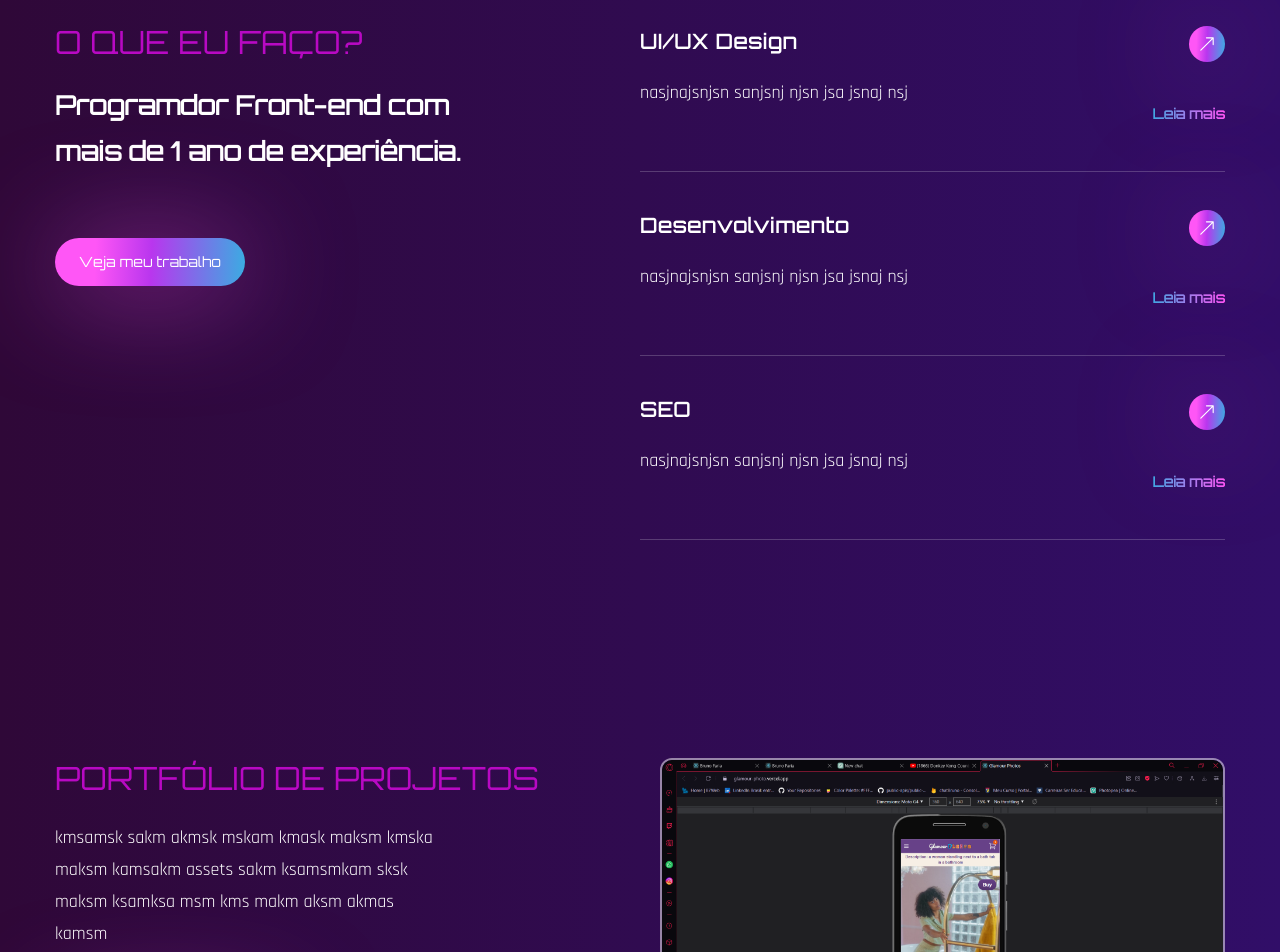
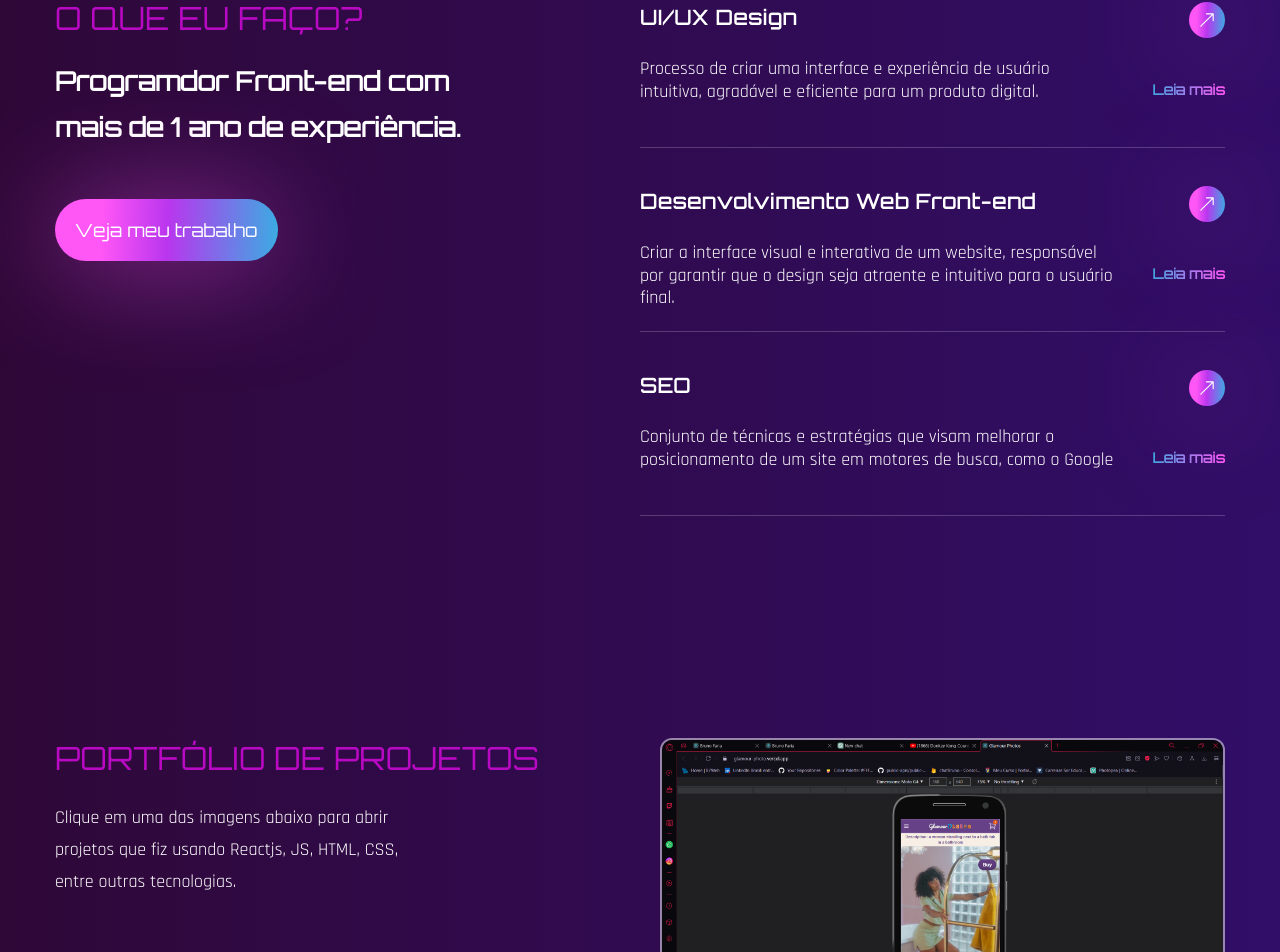
Before and after one commit to BrunoFaria93/portfolio-bruno, a React (Create React App) app in the folder portfolioProject/: page / in a window 1280 px wide. Shown: the part 1810-2762 px from the top of the page. Built offline with nearby package versions, Linux system fonts and the light colour scheme; the HTML template or start-up script is replaced by a standard one; a web font is replaced by a local one.

Commit message:
Preenchi campos de texto e coloquei destino para alguns links

```diff
--- a/portfolioProject/src/components/About.js
+++ b/portfolioProject/src/components/About.js
@@ -49,7 +49,7 @@ const About = () => {
               | Styled Components | Material UI | Chakra UI | SCRUM | Tailwind |
               NextJs
             </p>
-            <div className="flex justify-start items-center gap-x-6 lg:gap-x-10 mb-12 mt-5">
+            <div className="flex justify-start items-center gap-x-6 lg:gap-x-10 mb-12 mt-8">
               <div className="flex flex-col justify-center items-center">
                 <div className="text-[40px] font-tertiary text-gradient mb-2">
                   {inView ? <CountUp start={0} end={13} duration={3} /> : <></>}
--- a/portfolioProject/src/components/Header.js
+++ b/portfolioProject/src/components/Header.js
@@ -1,7 +1,7 @@
 import React from "react";
 const Header = () => {
     return (
-        <header className="py-8 bg-transparent relative overflow-hidden">
+        <header className="py-5 bg-transparent relative overflow-hidden">
             <div className="container mx-auto">
                 <div className="flex justify-between items-center">
                     {/* <a href="#">
--- a/portfolioProject/src/components/Services.js
+++ b/portfolioProject/src/components/Services.js
@@ -2,22 +2,22 @@ import React from "react";
 import { BsArrowUpRight } from "react-icons/bs";
 import { motion } from "framer-motion";
 import { fadeIn } from "../variants";
-
+import { Link } from "react-scroll";
 const services = [
   {
     name: "UI/UX Design",
-    description: "nasjnajsnjsn sanjsnj njsn jsa jsnaj nsj",
-    link: "Leia mais",
+    description: "Processo de criar uma interface e experiência de usuário intuitiva, agradável e eficiente para um produto digital.",
+    link: "https://blog.cubos.academy/ux-ui-design-guia-completo/#:~:text=menus%20e%20tipografia.-,O%20objetivo%20do%20UI%20design%20é%20criar%20uma%20interface%20visual,uso%20contínuo%20e%20a%20fidelização.",
   },
   {
-    name: "Desenvolvimento",
-    description: "nasjnajsnjsn sanjsnj njsn jsa jsnaj nsj",
-    link: "Leia mais",
+    name: "Desenvolvimento Web Front-end",
+    description: "Criar a interface visual e interativa de um website, responsável por garantir que o design seja atraente e intuitivo para o usuário final.",
+    link: "https://ebaconline.com.br/blog/desenvolvedor-front-end-o-que-faz#:~:text=O%20profissional%20desenvolvedor%20front-end,como%20HTML%2C%20CSS%20e%20JavaScript.",
   },
   {
     name: "SEO",
-    description: "nasjnajsnjsn sanjsnj njsn jsa jsnaj nsj",
-    link: "Leia mais",
+    description: "Conjunto de técnicas e estratégias que visam melhorar o posicionamento de um site em motores de busca, como o Google",
+    link: "https://resultadosdigitais.com.br/marketing/o-que-e-seo/",
   },
 ];
 
@@ -40,7 +40,11 @@ const Services = () => {
             <h3 className="h3 max-w-[455px] mb-16">
               Programdor Front-end com mais de 1 ano de experiência.
             </h3>
-            <button className="btn btn-sm">Veja meu trabalho</button>
+            <Link to="work" activeClass="active" smooth={true} spy={true}>
+                <a href="work" className="btn p-5">
+                  Veja meu trabalho
+                </a>
+              </Link>
           </motion.div>
           <motion.div
             variants={fadeIn("left", 0.5)}
@@ -70,13 +74,13 @@ const Services = () => {
                     </div>
                     <div className="flex flex-col flex-1 items-end">
                       <a
-                        href="#"
+                        href={link}
                         className="btn w-9 h-9 mb-[42px] flex justify-center items-center"
                       >
                         <BsArrowUpRight />
                       </a>
-                      <a href="#" className="text-gradient text-sm">
-                        {link}
+                      <a href={link} className="text-gradient text-sm">
+                        Leia mais
                       </a>
                     </div>
                   </div>
--- a/portfolioProject/src/components/Work.js
+++ b/portfolioProject/src/components/Work.js
@@ -25,24 +25,30 @@ const Work = () => {
                 Portfólio de Projetos <br />
               </h2>
               <p className="max-w-sm mb-16">
-                kmsamsk sakm akmsk mskam kmask maksm kmska maksm kamsakm assets
-                sakm ksamsmkam sksk maksm ksamksa msm kms makm aksm akmas kamsm
+                Clique em uma das imagens abaixo para abrir projetos que fiz usando
+                Reactjs, JS, HTML, CSS, entre outras tecnologias.
               </p>
-              <button className="btn btn-sm">Veja todos os projetos!</button>
+              <button className="text-accent font-semibold text-gradient">
+                Veja todos os projetos!
+              </button>
             </div>
             <div
               className="group relative overflow-hidden border-2 border-white/50
             rounded-xl"
             >
-              <div
+              <a
                 className="cursor-pointer group-hover:bg-black/70 w-full h-full absolute
-              z-40 transition-all duration-300"
-              ></div>
+              z-40 text-transparent transition-all duration-30"
+                href="https://netflix-project-lovat.vercel.app"
+              >
+                a
+              </a>
+
               <img
                 className="group-hover:scale-125 transition-all duration-500"
                 src={Img1}
                 alt=""
-              ></img>
+              />
               <div
                 className="absolute -bottom-full left-12 group-hover:bottom-24
                  transition-all duration-500 z-50"
@@ -66,21 +72,24 @@ const Work = () => {
               once: false,
               amout: 0.3,
             }}
-            className="flex-1 flex flex-col gap-y-10 lg:gap-y-12"
+            className="flex-1 flex flex-col gap-y-10 lg:gap-y-10"
           >
             <div
               className="group relative overflow-hidden border-2 border-white/50
             rounded-xl"
             >
-              <div
-                className="cursor-pointer group-hover:bg-black/70 w-full h-full absolute
+              <a
+                href="https://glamour-photo.vercel.app"
+                className="text-transparent cursor-pointer group-hover:bg-black/70 w-full h-full absolute
               z-40 transition-all duration-300"
-              ></div>
+              >
+                a
+              </a>
               <img
                 className="group-hover:scale-125 object-cover transition-all duration-500"
                 src={Img2}
                 alt=""
-              ></img>
+              />
               <div
                 className="absolute -bottom-full left-12 group-hover:bottom-24
                  transition-all duration-500 z-50"
@@ -98,15 +107,16 @@ const Work = () => {
               className="group relative overflow-hidden border-2 border-white/50
             rounded-xl"
             >
-              <div
-                className="cursor-pointer group-hover:bg-black/70 w-full h-full absolute
+              <a
+                href="https://chat-bruno-react.vercel.app"
+                className="text-transparent cursor-pointer group-hover:bg-black/70 w-full h-full absolute
               z-40 transition-all duration-300"
-              ></div>
+              >a</a>
               <img
                 className="group-hover:scale-125 transition-all duration-500"
                 src={Img3}
                 alt=""
-              ></img>
+              />
               <div
                 className="absolute -bottom-full left-12 group-hover:bottom-24
                  transition-all duration-500 z-50"
```
Also changed, not shown: portfolioProject/package.json (+17 -2 lines).
